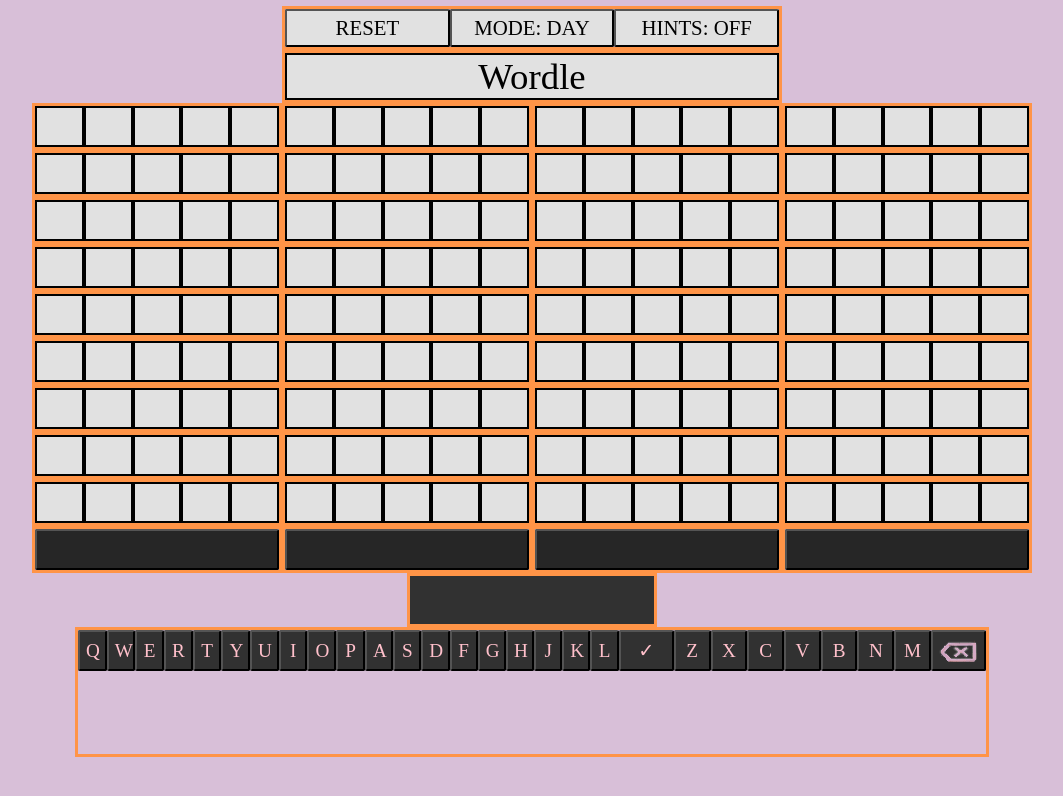
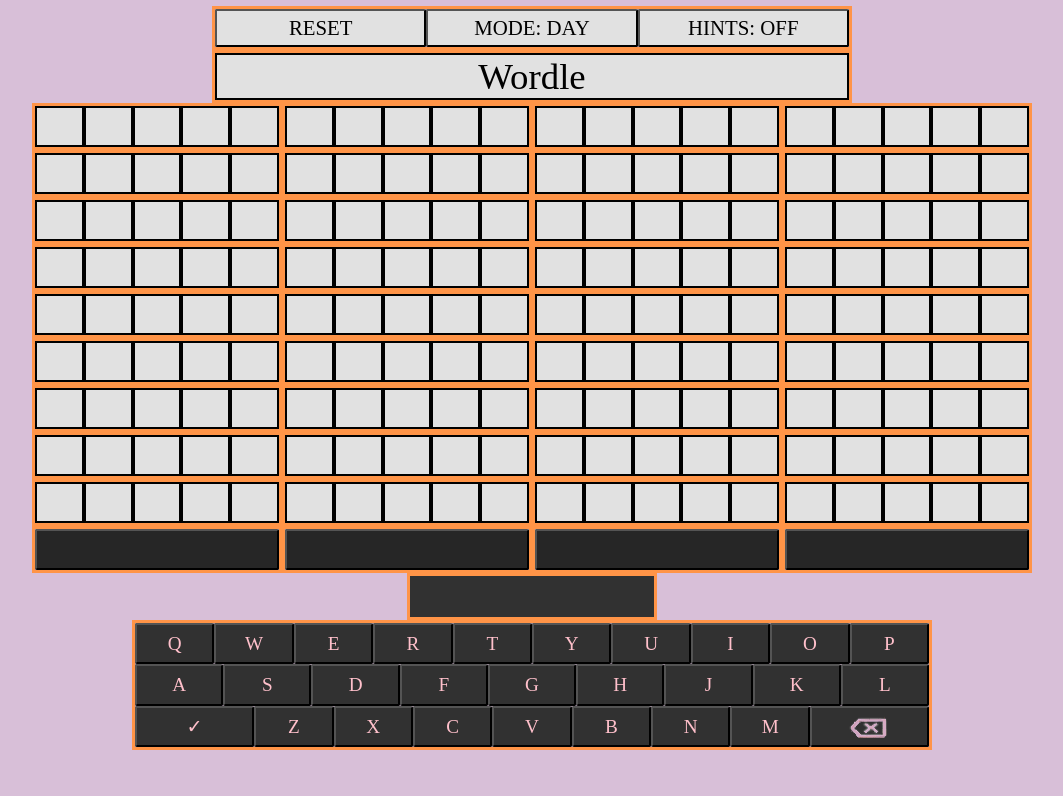
Before and after one commit to ajbarga/word-game, a React (Create React App) app: page / in a window 1280 px wide. Shown: the top 796 px of the page, without its empty margins (108-1171 px from the left). Built offline with nearby package versions, Linux system fonts and the light colour scheme.

Commit message:
Update flow

```diff
--- a/src/App.tsx
+++ b/src/App.tsx
@@ -11,20 +11,20 @@ import './css/App.css';
 interface Wordle
 {
     rows: string[][];
+    inputValue: string[];
+    wordList: string[];
+    responseColor: string;
     colors: number[][][];
-    wordList: string[];
-    colorMode: string;
-    responseColor: string;
+    darkMode: boolean;
     hints: boolean;
-    inputValue: string[];
 }
 
 let App: WordleApp;
 let Game: GameDriver;
 let Rows: string[][];
+let WordList: string[];
 let BoxColors: number[][][];
 let GuessCount: number[];
-let WordList: string[];
 
 //empty row string
 const eR: string = 'AAAAA';
@@ -53,13 +53,14 @@ class WordleApp extends Component<{}, Wordle>
         super(props);
         App = this;
         Game = this._gameDriver;
+
         Rows = this._rows;
         BoxColors = this._colors;
         GuessCount = this._guesses;
         WordList = this._wordList;
 
         this.setupInterface();
-        this.state = ({ rows: Rows, colors: BoxColors, wordList: WordList, colorMode: 'DAY', responseColor: 'plain', hints: false, inputValue: ['1', '1', '1', '1', '1'] });
+        this.state = ({ rows: Rows, colors: BoxColors, wordList: WordList, darkMode: false, responseColor: 'plain', hints: false, inputValue: ['1', '1', '1', '1', '1'] });
     }
 
     private makeGuess (guessVal: string): void
@@ -138,13 +139,13 @@ class WordleApp extends Component<{}, Wordle>
 
     private swapColorMode (): void
     {
-        let isDarkMode: boolean = App.state.colorMode == 'NIGHT';
+        let isDarkMode: boolean = App.state.darkMode;
 
         let divs: NodeListOf<HTMLElement> = document.querySelectorAll('input,p,div.container,div.key-box,button');
         divs.forEach(i => isDarkMode ? i.classList.remove('dm') : i.classList.add('dm'));
         document.body.style.backgroundColor = (isDarkMode ? 'thistle' : '#262626');
 
-        App.setState({ colorMode: (isDarkMode ? 'DAY' : 'NIGHT') });
+        App.setState({ darkMode: !isDarkMode });
     };
 
     private async disable (e: SyntheticEvent)
@@ -161,26 +162,26 @@ class WordleApp extends Component<{}, Wordle>
     render ()
     {
         return (
-            <div className={'big-box'}>
-                <div className={'container'} id={'headerBox'}>
+            <div className={'appBox'}>
+                <div className={'container buttons headerBox'}>
                     <input type='button' className='headerButton'
                         onClick={(e) => { App.reset(); App.disable(e); }} value={'RESET'} />
                     <input type='button' className='headerButton'
-                        onClick={(e) => { App.swapColorMode(); App.disable(e); }} value={'MODE: ' + App.state.colorMode} />
+                        onClick={(e) => { App.swapColorMode(); App.disable(e); }} value={'MODE: ' + (App.state.darkMode ? 'NIGHT' : 'DAY')} />
                     <input type='button' className='headerButton'
                         onClick={(e) => { App.swapHintState(); App.disable(e); }} value={'HINTS: ' + (App.state.hints ? 'ON' : 'OFF')} />
                 </div>
-                <div className={'container'} id={'headerBox'}>
+                <div className={'container headerBox'}>
                     <p className={'title-box'} id={App.state.responseColor}>Wordle</p>
                 </div>
                 <GameBox rowSt={App.state.rows} colorState={App.state.colors}
                     wordBox={App.state.wordList} hintState={App.state.hints ? '#FFC0CB' : 'transparent'} />
-                <div className={'container wordContainer input'}>
-                    <p className={'letter l' + App.state.inputValue[0]} id={'wI'}>{App.state.inputValue[0]}</p>
-                    <p className={'letter l' + App.state.inputValue[1]} id={'wI'}>{App.state.inputValue[1]}</p>
-                    <p className={'letter l' + App.state.inputValue[2]} id={'wI'}>{App.state.inputValue[2]}</p>
-                    <p className={'letter l' + App.state.inputValue[3]} id={'wI'}>{App.state.inputValue[3]}</p>
-                    <p className={'letter l' + App.state.inputValue[4]} id={'wI'}>{App.state.inputValue[4]}</p>
+                <div className={'container wordContainer'} id={'input'}>
+                    <p className={'word letter l' + App.state.inputValue[0]}>{App.state.inputValue[0]}</p>
+                    <p className={'word letter l' + App.state.inputValue[1]}>{App.state.inputValue[1]}</p>
+                    <p className={'word letter l' + App.state.inputValue[2]}>{App.state.inputValue[2]}</p>
+                    <p className={'word letter l' + App.state.inputValue[3]}>{App.state.inputValue[3]}</p>
+                    <p className={'word letter l' + App.state.inputValue[4]}>{App.state.inputValue[4]}</p>
                 </div>
                 <Keyboard getGuess={App.makeGuess} inputText={App.state.inputValue} setText={(e) => App.setState({ inputValue: e })} />
             </div>
--- a/src/css/App.css
+++ b/src/css/App.css
@@ -1,9 +1,3 @@
-/*#endregion*/
-/* © 2022 Alex Barga. All rights reserved.
-/* Reproduction or transmission in whole or in part, in any form or by any means, electronic,
-/* mechanical or otherwise, is prohibited without the prior  written consent of the owner. */
-
-/*#region GENERAL COMPONENTS*/
 div {
     box-sizing: border-box;
     margin: 0 auto;
@@ -26,64 +20,70 @@ p {
     font-size: 200%;
     display: inline-block
 }
-    p#wI {
+
+p.word {
     border: 2px solid transparent;
     height: 100%;
-       color: thistle;
+    color: #D8BFD8;
     text-transform: uppercase;
 }
-    p#wI.letter.l1{
+
+p.word.l1 {
     color: transparent
 }
 
-.big-box {
-    -webkit-user-select: none; /* Safari */
-    -moz-user-select: none; /* Old version of Firefox */
-    -ms-user-select: none; /* Internet Explorer or Edge */
-    user-select: none; /* All modern browsers */
+div.appBox {
+    -webkit-user-select: none;
+    -moz-user-select: none;
+    -ms-user-select: none;
+    user-select: none;
 }
 
-#headerBox {
-    height: fit-content;
-    box-sizing: border-box;
-    width: 500px;
+div.container.headerBox {
+    min-width: 500px;
+    width: 50%;
 }
 
-.dm#headerBox {
+div.container.headerBox.dm {
     background-color: #712b06
 }
 
-.container {
+div.container {
     border: 3px solid rgb(255, 148, 71);
     min-width: -moz-fit-content;
     min-width: fit-content;
 }
 
-    .container.dm {
+div.container.dm {
     border: 3px solid #712b06
 }
-/*#endregion*/
 
-/*#region WORD CONTAINERS*/
-.row {
+div.row {
     box-sizing: border-box;
     display: inline-block;
 }
 
-.wordContainer {
+.container.wordContainer {
     height: 100%;
-    width:250px;
+    width: 250px;
     box-sizing: border-box;
     height: fit-content;
 }
-.wordBoxContainer{
+
+.wordBoxContainer {
     margin: 0 auto;
     width: 500px;
 }
-.wordContainer.input {
+
+div#input.container.wordContainer {
     background-color: #313131;
     color: #FFC0CB;
-    height: 54px;
+    height: fit-content;
+}
+
+div#input.container.wordContainer.dm {
+    background-color: transparent;
+    color: #FFC0CB;
 }
 
 div.gameBox {
@@ -100,7 +100,7 @@ div.gameBox {
     caret-color: transparent;
     width: 345px;
     height: 49px;
-    -webkit-text-fill-color: pink;
+    -webkit-text-fill-color: #FFC0CB;
 }
 
 #wordInputBox {
@@ -108,9 +108,7 @@ div.gameBox {
     width: 350px;
     transform: translateY(-2px)
 }
-/*#endregion*/
 
-/*#region TITLE BOX*/
 .title-box {
     font-family: "Times New Roman", serif;
     font-size: 230%;
@@ -135,9 +133,7 @@ div.gameBox {
     background-color: #570909;
     color: #000000
 }
-/*#endregion*/
 
-/*#region LETTER BOXES*/
 .letter {
     width: 20%;
     height: 100%;
@@ -181,9 +177,7 @@ div.gameBox {
     background-color: #004500;
     color: #FFFFFF
 }
-/*#endregion*/
 
-/*#region ANSWER BOXES*/
 #ans-box {
     width: 100%;
     font-size: 70%;
@@ -193,4 +187,3 @@ div.gameBox {
     height: 40.5px;
     text-indent: 0px;
 }
-/*#endregion*/
--- a/src/css/Keyboard.css
+++ b/src/css/Keyboard.css
@@ -17,11 +17,6 @@ input {
     height: 100%;
 }
 
-.word.dm {
-    border-color: #000000;
-    background-color: #1e1e1e
-}
-
 input::selection {
     background-color: transparent
 }
@@ -29,6 +24,7 @@ input::selection {
 input.dm {
     border-color: #1f1f1f
 }
+
 /*#endregion*/
 
 /*#region KEYS*/
@@ -56,13 +52,12 @@ input.dm {
     background-repeat: no-repeat;
     background-position: center;
     color: transparent;
-        float: right;
 }
 
 .key.EN {
-        float: left;
     width: 15%;
 }
+
 /*#endregion*/
 
 /*#region KEYBOARD BOX*/
@@ -71,7 +66,6 @@ input.dm {
     height: 33.33%;
     margin: 0 auto;
     border-color: inherit;
-    float: inline-start
 }
 
 .key-box {
@@ -79,12 +73,14 @@ input.dm {
     width: 100%;
     border-color: #D8BFD8
 }
-.keyContainer{
+
+.keyContainer {
     width: 100%;
     min-width: 500px;
     max-width: 800px;
     height: 130px;
 }
+
 /*#endregion*/
 
 /*#region BUTTONS*/
@@ -124,4 +120,5 @@ input.headerButton {
     color: #ff6982;
     transform: scale3d(0.96, 0.96, 1)
 }
+
 /*#endregion*/
```
Lines whose indentation alone changed are shown as unchanged.
